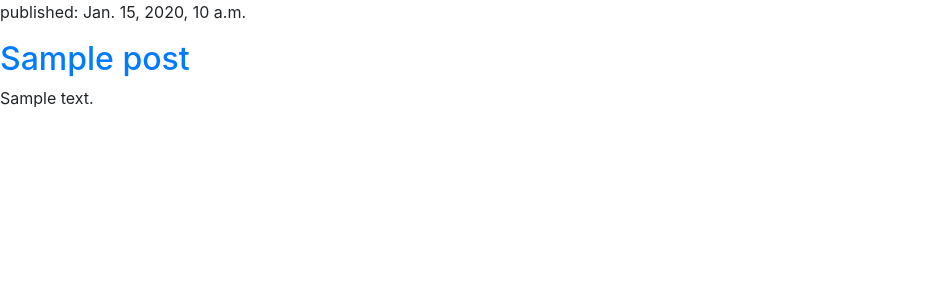
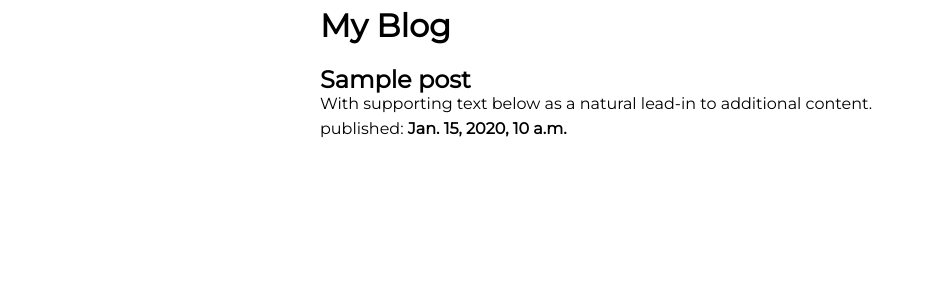
Before and after one commit to renato-macedo/djangoblog, a Django app: page / in a window 1280 px wide. Shown: the top 300 px of the page, without its empty margins (0-934 px from the left). Run offline with Django 3.2, Linux system fonts and the light colour scheme; tables that the repository leaves empty hold one stand-in row (values such as "Sample post"); some libraries are stand-ins or nearby versions.

```diff
--- /dev/null
+++ b/blog_app/static/css/blog.css
@@ -0,0 +1,52 @@
+* {
+  margin: 0;
+  padding: 0;
+  box-sizing: border-box;
+}
+
+html {
+
+}
+body {
+  margin: 0 auto;
+  height: 100%;
+  font-family: 'Montserrat', sans-serif;
+
+}
+.container {
+  width: 100%;
+  padding-right: 25%;
+  padding-left: 25%;
+  margin: 0 auto;
+
+}
+h1 {
+  margin-top: 1%;
+}
+.card {
+margin: 3% 0%;
+color: black;
+
+}
+a {
+  text-decoration: none;
+  color: black;
+}
+.card h2 {
+  text-align: left;
+}
+.card-footer {
+  padding-top: 1%;
+  display: flex;
+  width: 100%;
+  justify-content: space-between;
+
+}
+
+
+
+@media (max-width: 600px) {
+  .container {
+    padding: 0%;
+  }
+}
--- /dev/null
+++ b/blog_app/templates/blog/base.html
@@ -0,0 +1,18 @@
+{% load static %}
+<!DOCTYPE html>
+<html lang="en">
+  <head>
+    <meta charset="UTF-8" />
+    <meta name="viewport" content="width=device-width, initial-scale=1.0" />
+    <link rel="stylesheet" href="{% static 'css/blog.css' %}">
+    <link href="https://fonts.googleapis.com/css?family=Montserrat&display=swap" rel="stylesheet">
+    <title>Renato Macêdo</title>
+  </head>
+  <body>
+
+    {% block content %}
+    {% endblock %}
+
+
+  </body>
+</html>
--- a/blog_app/templates/blog/post_list.html
+++ b/blog_app/templates/blog/post_list.html
@@ -1,40 +1,21 @@
-<!DOCTYPE html>
-<html lang="en">
-  <head>
-    <meta charset="UTF-8" />
-    <meta name="viewport" content="width=device-width, initial-scale=1.0" />
-    <link
-      rel="stylesheet"
-      href="https://stackpath.bootstrapcdn.com/bootstrap/4.4.1/css/bootstrap.min.css"
-      integrity="sha384-Vkoo8x4CGsO3+Hhxv8T/Q5PaXtkKtu6ug5TOeNV6gBiFeWPGFN9MuhOf23Q9Ifjh"
-      crossorigin="anonymous"
-    />
 
-    <title>Renato Macêdo</title>
-  </head>
-  <body>
-    {% for post in posts %}
-        <div>
-          <p>published: {{ post.published_date }}</p>
-          <h2><a href="">{{ post.title }}</a></h2>
-          <p>{{ post.text|linebreaksbr }}</p>
-        </div>
-    {% endfor %}
+{% extends 'blog/base.html' %}
+{% block content %}
+<main role="main" class="container">
 
-    <script
-      src="https://code.jquery.com/jquery-3.4.1.slim.min.js"
-      integrity="sha384-J6qa4849blE2+poT4WnyKhv5vZF5SrPo0iEjwBvKU7imGFAV0wwj1yYfoRSJoZ+n"
-      crossorigin="anonymous"
-    ></script>
-    <script
-      src="https://cdn.jsdelivr.net/npm/popper.js@1.16.0/dist/umd/popper.min.js"
-      integrity="sha384-Q6E9RHvbIyZFJoft+2mJbHaEWldlvI9IOYy5n3zV9zzTtmI3UksdQRVvoxMfooAo"
-      crossorigin="anonymous"
-    ></script>
-    <script
-      src="https://stackpath.bootstrapcdn.com/bootstrap/4.4.1/js/bootstrap.min.js"
-      integrity="sha384-wfSDF2E50Y2D1uUdj0O3uMBJnjuUD4Ih7YwaYd1iqfktj0Uod8GCExl3Og8ifwB6"
-      crossorigin="anonymous"
-    ></script>
-  </body>
-</html>
+  <h1>My Blog</h1>
+  {% for post in posts %}
+
+  <div class="card">
+    <div class="card-body">
+      <a href="{% url 'post_detail' pk=post.pk %}"><h2 class="card-title">{{ post.title }}</h2></a>
+      <p class="card-text">With supporting text below as a natural lead-in to additional content.</p>
+    </div>
+    <div class="card-footer">
+
+      <p>published: <strong>{{ post.published_date }}</strong></p>
+    </div>
+  </div>
+{% endfor %}
+</main>
+{% endblock %}
--- a/blog_app/urls.py
+++ b/blog_app/urls.py
@@ -2,5 +2,6 @@ from django.urls import path
 from . import views
 
 urlpatterns = [
-  path('', views.post_list, name='post_list')
+  path('', views.post_list, name='post_list'),
+  path('post/<int:pk>/', views.post_detail, name='post_detail'),
 ]
--- a/blog_app/views.py
+++ b/blog_app/views.py
@@ -1,7 +1,13 @@
-from django.shortcuts import render
+from django.shortcuts import render, get_object_or_404
 from django.utils import timezone
 from .models import Post
 
 def post_list(request):
   posts = Post.objects.filter(published_date__lte=timezone.now()).order_by('published_date')
   return render(request, 'blog/post_list.html', {'posts': posts})
+
+def post_detail(request, pk):
+  print(pk)
+  post = get_object_or_404(Post, pk=pk)
+  print(post)
+  return render(request, 'blog/post_detail.html', {'post': post})
```
Also changed, not shown: blog_app/templates/blog/post_detail.html (added, +13 -0 lines).
